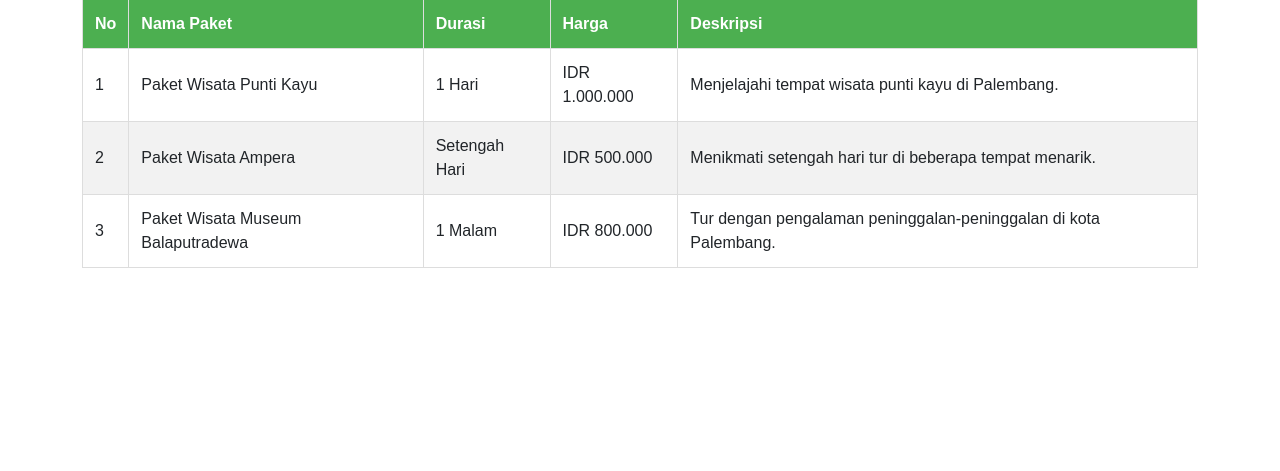
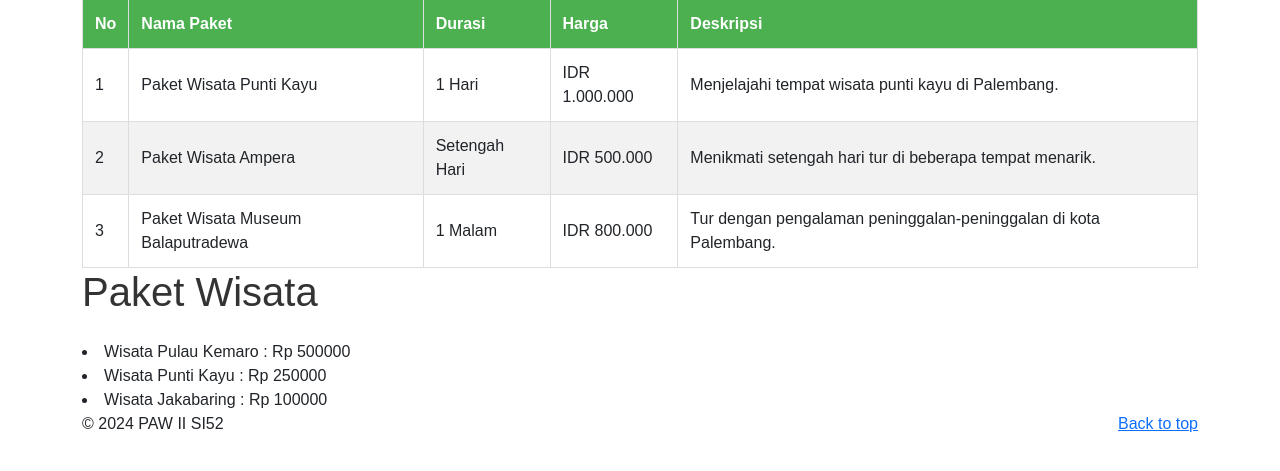
Before and after one commit to Web-Programming/latihan-express-krisnaRiyandi, a Node server app: page /paketwisata in a window 1280 px wide. Shown: the part 169-640 px from the top of the page. Run offline with Node 20, Linux system fonts and the light colour scheme.

Commit message:
UPDATE : update paket wisata
membuat perulangan di atas footer

```diff
--- a/my-pariwisata-web/routes/index.js
+++ b/my-pariwisata-web/routes/index.js
@@ -7,7 +7,12 @@ router.get('/', function(req, res, next) {
 });
 
 router.get('/paketwisata', function(req, res, next) {
-  res.render('paketwisata', { title: 'Paket Wisata' });
+  let listpaketwisata =[
+    {'nama' : 'Wisata Pulau Kemaro','harga' : 500000},
+    {'nama' : 'Wisata Punti Kayu','harga' : 250000},
+    {'nama' : 'Wisata Jakabaring','harga' : 100000},
+  ]
+  res.render('paketwisata', { title: 'Paket Wisata', listpaketwisata: listpaketwisata });
 });
 
 router.get('/orderpaket', function(req, res, next) {
--- /dev/null
+++ b/my-pariwisata-web/views/components/listpaketwisata.ejs
@@ -0,0 +1,72 @@
+<style>
+      body {
+        font-family: Arial, sans-serif;
+        margin: 20px;
+      }
+      h1 {
+        color: #333;
+      }
+      table {
+        width: 100%;
+        border-collapse: collapse;
+        margin-top: 20px;
+      }
+      th, td {
+        border: 1px solid #ddd;
+        padding: 12px;
+        text-align: left;
+      }
+      th {
+        background-color: #4CAF50;
+        color: white;
+      }
+      tr:nth-child(even) {
+        background-color: #f2f2f2;
+      }
+      tr:hover {
+        background-color: #4CAF50;
+      }
+    </style>
+   <h1>Paket Wisata Palembang</h1>
+    <table border="1" cellspacing="0" cellpadding="10">
+      <thead>
+        <tr>
+          <th>No</th>
+          <th>Nama Paket</th>
+          <th>Durasi</th>
+          <th>Harga</th>
+          <th>Deskripsi</th>
+        </tr>
+      </thead>
+      <tbody>
+        <tr>
+          <td>1</td>
+          <td>Paket Wisata Punti Kayu</td>
+          <td>1 Hari</td>
+          <td>IDR 1.000.000</td>
+          <td>Menjelajahi tempat wisata punti kayu di Palembang.</td>
+        </tr>
+        <tr>
+          <td>2</td>
+          <td>Paket Wisata Ampera</td>
+          <td>Setengah Hari</td>
+          <td>IDR 500.000</td>
+          <td>Menikmati setengah hari tur di beberapa tempat menarik.</td>
+        </tr>
+        <tr>
+          <td>3</td>
+          <td>Paket Wisata Museum Balaputradewa</td>
+          <td>1 Malam</td>
+          <td>IDR 800.000</td>
+          <td>Tur dengan pengalaman peninggalan-peninggalan di kota Palembang.</td>
+        </tr>
+      </tbody>
+    </table>
+<h1>Paket Wisata</h1>
+<div class="mt-4">
+    <% listpaketwisata.forEach(paket => { %>
+    <li>
+      <%= paket.nama %> : Rp <%= paket.harga %>
+    </li>
+  <% }) %>
+</div>
--- a/my-pariwisata-web/views/master.ejs
+++ b/my-pariwisata-web/views/master.ejs
@@ -14,6 +14,7 @@
         <!-- menyisipkan konten utk dipakai // template ejs -->
         <%- body %>
     </div>
+    <%- include('partials/footer') %>
 
     <script src="https://cdn.jsdelivr.net/npm/bootstrap@5.3.3/dist/js/bootstrap.bundle.min.js" integrity="sha384-YvpcrYf0tY3lHB60NNkmXc5s9fDVZLESaAA55NDzOxhy9GkcIdslK1eN7N6jIeHz" crossorigin="anonymous"></script>
 </body>
--- a/my-pariwisata-web/views/paketwisata.ejs
+++ b/my-pariwisata-web/views/paketwisata.ejs
@@ -1,72 +1,11 @@
 <%- include('master',
 {
   title: title,
-  body: `
-    <style>
-      body {
-        font-family: Arial, sans-serif;
-        margin: 20px;
-      }
-      h1 {
-        color: #333;
-      }
-      table {
-        width: 100%;
-        border-collapse: collapse;
-        margin-top: 20px;
-      }
-      th, td {
-        border: 1px solid #ddd;
-        padding: 12px;
-        text-align: left;
-      }
-      th {
-        background-color: #4CAF50;
-        color: white;
-      }
-      tr:nth-child(even) {
-        background-color: #f2f2f2;
-      }
-      tr:hover {
-        background-color: #4CAF50;
-      }
-    </style>
-   <h1>Paket Wisata Palembang</h1>
-    <table border="1" cellspacing="0" cellpadding="10">
-      <thead>
-        <tr>
-          <th>No</th>
-          <th>Nama Paket</th>
-          <th>Durasi</th>
-          <th>Harga</th>
-          <th>Deskripsi</th>
-        </tr>
-      </thead>
-      <tbody>
-        <tr>
-          <td>1</td>
-          <td>Paket Wisata Punti Kayu</td>
-          <td>1 Hari</td>
-          <td>IDR 1.000.000</td>
-          <td>Menjelajahi tempat wisata punti kayu di Palembang.</td>
-        </tr>
-        <tr>
-          <td>2</td>
-          <td>Paket Wisata Ampera</td>
-          <td>Setengah Hari</td>
-          <td>IDR 500.000</td>
-          <td>Menikmati setengah hari tur di beberapa tempat menarik.</td>
-        </tr>
-        <tr>
-          <td>3</td>
-          <td>Paket Wisata Museum Balaputradewa</td>
-          <td>1 Malam</td>
-          <td>IDR 800.000</td>
-          <td>Tur dengan pengalaman peninggalan-peninggalan di kota Palembang.</td>
-        </tr>
-      </tbody>
-    </table>
-  `
+  body: include('components/listpaketwisata')
+
+
+
+
 })
 
-%>
+  %>
--- /dev/null
+++ b/my-pariwisata-web/views/partials/footer.ejs
@@ -0,0 +1,4 @@
+<footer class="container">
+    <p class="float-end"><a href="/">Back to top</a></p>
+    <p>&copy; 2024 PAW II SI52</p>
+</footer>
```
Also changed, not shown: 1 other file.
